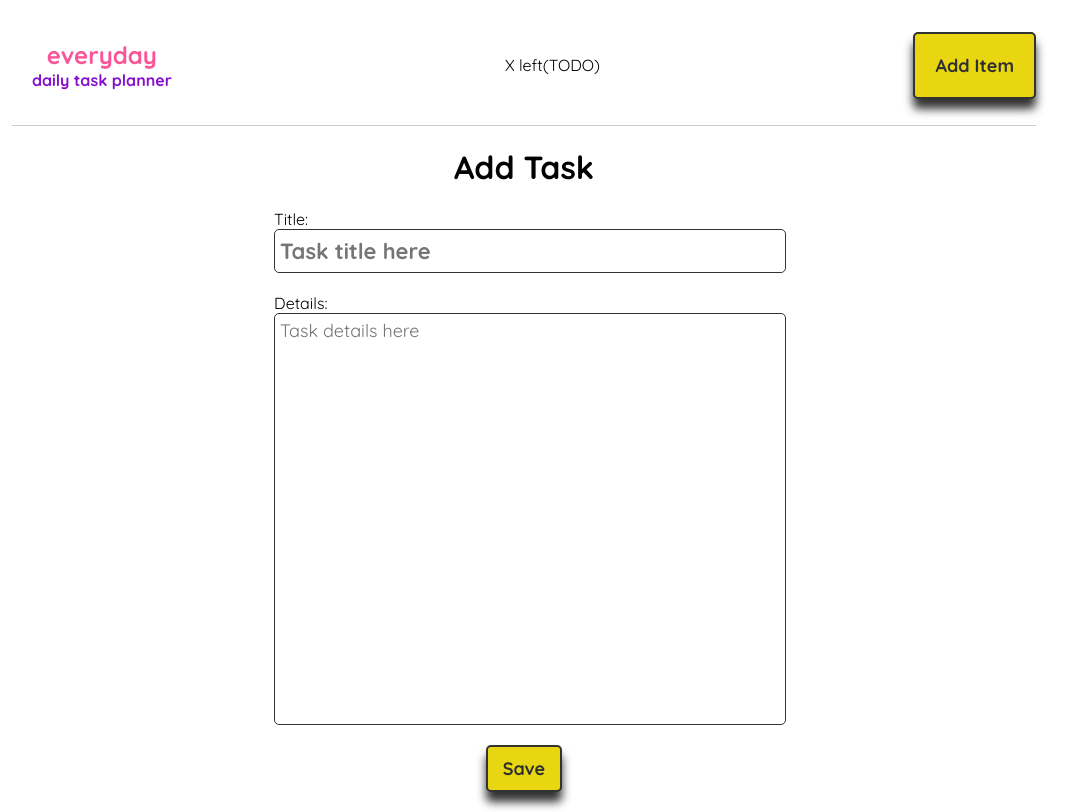
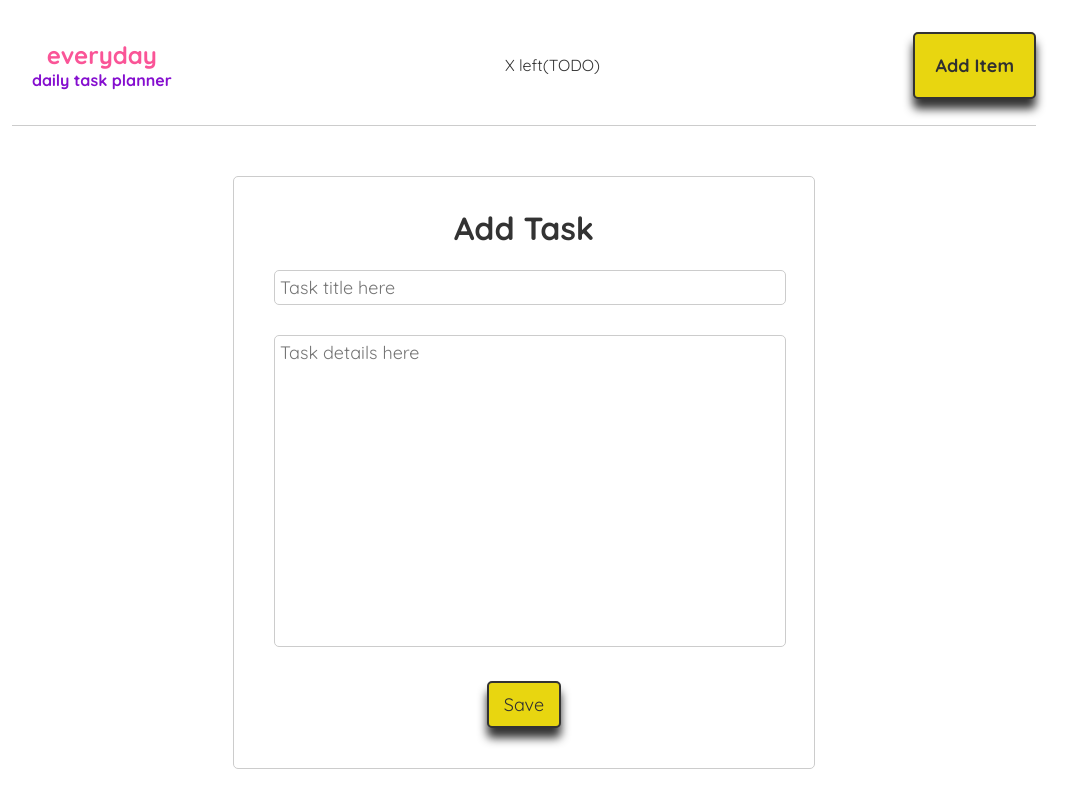
Before and after one commit to adithya-s-sekhar/everyday-todo, a React (Create React App) app: page /add in a window 1280 px wide. Shown: the whole page, without its empty margins (116-1190 px from the left). Built offline with nearby package versions, Linux system fonts and the light colour scheme.

Commit message:
Add task submission

```diff
--- a/src/AddTask.js
+++ b/src/AddTask.js
@@ -1,22 +1,52 @@
+import { useState } from "react";
+import { useNavigate } from "react-router-dom";
+
 const AddTask = () => {
+    const [title,setTitle] = useState('');
+    const [details,setDetails] = useState('');
+    const [isPending,setIsPending] = useState(false);
+    const status = 0;
+    const navigate = useNavigate();
+
+    const handleSubmit = (e) => {
+        e.preventDefault();
+        setIsPending(true);
+        const task = {title, details, status};
+
+        setTimeout( () => {
+            fetch('http://localhost:8000/tasks',{
+                method: 'POST',
+                headers: {'Content-Type': 'application/json'},
+                body: JSON.stringify(task)
+            })
+            .then(() => {
+                setIsPending(false);
+                navigate("/");
+            })
+            }, 500
+        )
+    }
+
     return(
         <div className="add-task">
+            <div className="task-input">
                 <h1>Add Task</h1>
-            <form>
-                <label>Title: </label>
+                <form onSubmit={handleSubmit}>
                     <input
                     type="text"
                     placeholder="Task title here"
-                required />
-                <label>Details: </label>
+                    required
+                    value={title}
+                    onChange={(e) => setTitle(e.target.value)}/>
                     <textarea
                     placeholder="Task details here"
                     required
-                no/>
-                <button>
-                    Save
-                </button>
+                    value={details}
+                    onChange={(e) => setDetails(e.target.value)}/>
+                    {!isPending && <button>Save</button>}
+                    {isPending && <button disabled>Saving</button>}
                 </form>
+            </div>
         </div>
     );
 }
--- a/src/App.css
+++ b/src/App.css
@@ -2,6 +2,10 @@
 
 *{
   font-family: Quicksand, sans-serif;
+}
+
+body{
+  color: #333;
 }
 
 a{
@@ -42,21 +46,21 @@ a{
   font-size: 16px;
 }
 
-.add-button{
+.add-button,.task-input button{
   background-color: #e8d610;
   color: #303030;
   border: 2px solid #333;
   box-shadow: 0px 10px 10px 0px #333;
 }
 
-.add-button:active{
+.add-button:active,.task-input button:active{
   background-color: #f5e211;
   box-shadow: 0px 5px 20px 0px #333;
   transition: all 10ms ease;
 }
 
 .task-list a{
-  color: #000;
+  color: #333;
 }
 
 .task-item,.task-details{
@@ -125,56 +129,41 @@ a{
 }
 
 .add-task{
-  max-width: 500px;
-  margin: 0 auto;
+  display: flex;
+  flex-direction: row;
+  justify-content: center;
+  margin-top: 50px;
   text-align: center;
 }
 
-.add-task label{
-  text-align: left;
-  display: block;
+.add-task h1{
+  text-align: center;
 }
 
-.add-task input, .add-task textarea{
-  width: 100%;
-  display: block;
-  padding: 5px;
-  margin-bottom: 20px;
-  border: 1px solid #333;
+.task-input{
+  border: 1px solid #ccc;
   border-radius: 5px;
+  width: 500px;
+  padding: 10px 40px;
 }
 
-.add-task input{
-  font-weight: bold;
-  height: 32px;
-  font-size: 22px;
+.task-input input, .add-task textarea{
+  border: 1px solid #ccc;
+  border-radius: 5px;
+  width: 100%;
+  margin-bottom: 30px;
+  font-size: 18px;
+  padding: 5px;
 }
 
 .add-task textarea{
-  font-size: 18px;
-  height: 400px;
+  height: 300px;
   resize: none;
 }
 
-.add-task input:focus, .add-task textarea:focus{
-  border: 2px solid #333;
-  transition: all 10ms ease;
+.task-input button{
+  padding: 10px 15px;
+  font-size: 18px;
+  margin-bottom: 30px;
+  border-radius: 5px;
 }
-
-.add-task button{
-  font-size: 18px;
-  font-weight: bold;
-  padding: 10px 15px;
-  cursor: pointer;
-  background-color: #e8d610;
-  color: #303030;
-  border: 2px solid #333;
-  border-radius: 5px;
-  box-shadow: 0px 10px 10px 0px #333;
-}
-
-.add-task button:active{
-  background-color: #f5e211;
-  box-shadow: 0px 5px 20px 0px #333;
-  transition: all 10ms ease;
-}
--- a/src/TaskDetails.js
+++ b/src/TaskDetails.js
@@ -17,7 +17,7 @@ const TaskDetails = () => {
                     {(task.status == 0) && <p className="status-text st-not-done">Status: Not done</p>}
                     {(task.status == 1) && <p className="status-text st-done">Status: Done</p>}
                     {(task.status == 2) && <p className="status-text st-wont-do">Status: Won't Do</p>}
-                    <p>{task.body}</p>
+                    <p>{task.details}</p>
                     <div className="task-buttons">
                             {(task.status === 0 || task.status === 2) && <button className="task-button-done">Mark as Done</button>}
                             {(task.status === 1) && <button className="task-button-not-done">Mark as not done</button>}
--- a/src/TaskList.js
+++ b/src/TaskList.js
@@ -13,7 +13,7 @@ const TaskList = (props) => {
                             {(task.status == 0) && <p className="status-text st-not-done">Status: Not done</p>}
                             {(task.status == 1) && <p className="status-text st-done">Status: Done</p>}
                             {(task.status == 2) && <p className="status-text st-wont-do">Status: Won't Do</p>}
-                            <p>{task.body}</p>
+                            <p>{task.details}</p>
                         </Link>
                         <div className="task-buttons">
                             {(task.status === 0 || task.status === 2) && <button className="task-button-done">Mark as Done</button>}
```
Lines whose indentation alone changed are shown as unchanged.
